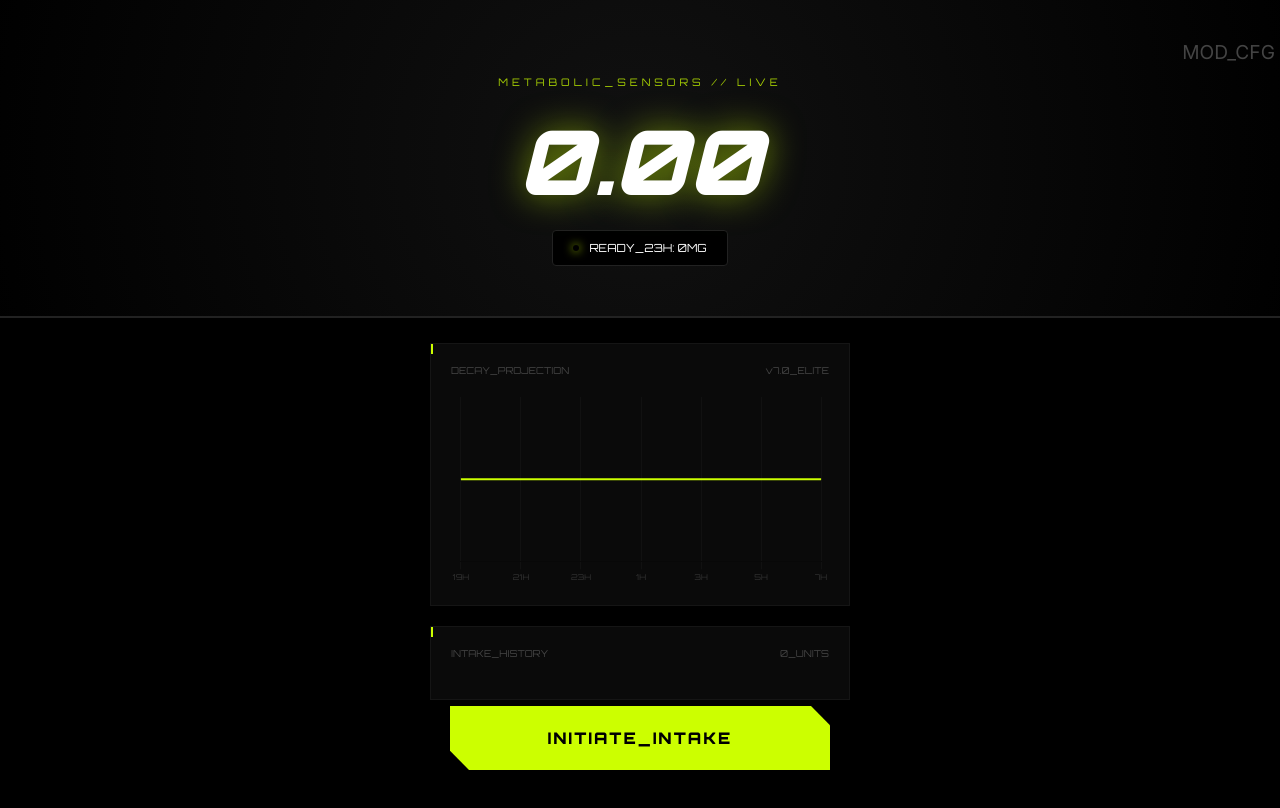
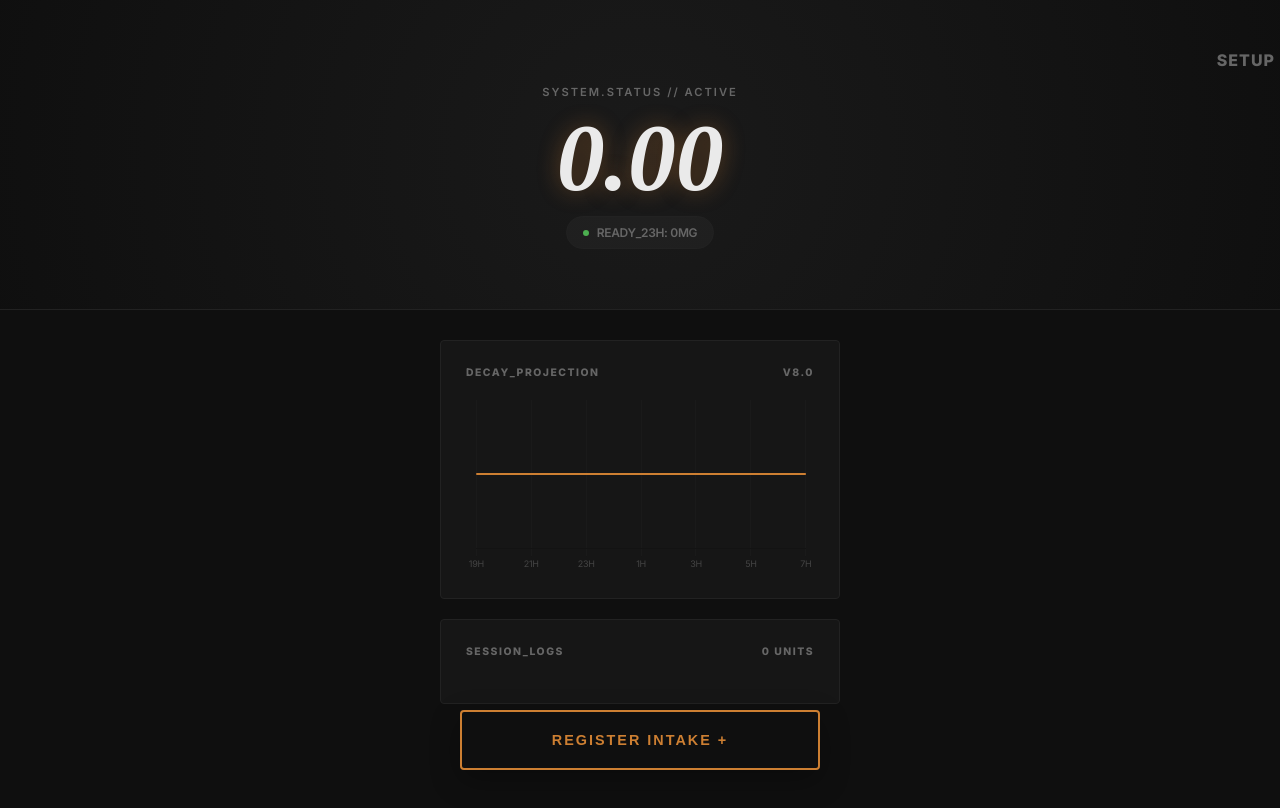
Before and after one commit to Voiston/Coffee-Tracker, a plain HTML site: page index.html in a window 1280 px wide. Drawn offline with nearby package versions, Linux system fonts and the light colour scheme; a web font is replaced by a local one.

Commit message:
Update index.html

```diff
--- a/index.html
+++ b/index.html
@@ -3,23 +3,24 @@
 <head>
     <meta charset="UTF-8">
     <meta name="viewport" content="width=device-width, initial-scale=1.0, maximum-scale=1.0, user-scalable=no, viewport-fit=cover">
-    <title>CAFFEINE X-TRACKER ELITE</title>
+    <title>Caffeine Protocol v8</title>
 
     <script src="https://cdn.jsdelivr.net/npm/chart.js"></script>
     <meta name="apple-mobile-web-app-capable" content="yes">
-    <meta name="apple-mobile-web-app-status-bar-style" content="black">
+    <meta name="apple-mobile-web-app-status-bar-style" content="black-translucent">
 
     <style>
-        @import url('https://fonts.googleapis.com/css2?family=Orbitron:wght@400;900&family=Inter:wght@400;700;900&display=swap');
+        /* Import des polices : Playfair pour l'élégance, Inter pour la technique */
+        @import url('https://fonts.googleapis.com/css2?family=Playfair+Display:ital,wght@1,900&family=Inter:wght@400;600;800&display=swap');
 
         :root {
-            --bg: #000000;
-            --surface: #0A0A0A;
-            --accent: #CCFF00;
-            --danger: #FF003C;
-            --text: #FFFFFF;
-            --text-dim: #444444;
-            --radius: 8px;
+            --bg: #0F0F0F; /* Anthracite très sombre */
+            --surface: #161616;
+            --accent: #CD7F32; /* Bronze brossé */
+            --accent-dim: #4A3A2C;
+            --text: #EAEAEA;
+            --text-dim: #666666;
+            --radius: 4px; /* Très faible pour un look taillé */
         }
 
         body {
@@ -28,146 +29,154 @@
             color: var(--text);
             margin: 0; padding: 0;
             display: flex; flex-direction: column; align-items: center;
+            letter-spacing: -0.02em;
         }
 
         /* --- DASHBOARD HEADER --- */
         .hero {
             width: 100%;
-            padding: 70px 20px 50px;
-            background: radial-gradient(circle at center, #111 0%, #000 100%);
-            border-bottom: 2px solid #222;
+            padding: 80px 20px 60px;
+            background: radial-gradient(circle at center, #1a1a1a 0%, #0F0F0F 100%);
+            border-bottom: 1px solid #222;
             text-align: center;
             position: relative;
         }
 
         .settings-btn {
-            position: absolute; top: 40px; right: 25px;
-            color: var(--text-dim); font-size: 1.2rem;
+            position: absolute; top: 50px; right: 25px;
+            color: var(--text-dim); font-size: 1rem; cursor: pointer;
+            text-transform: uppercase; font-weight: 800; letter-spacing: 1px;
         }
 
-        .label-tech {
-            font-family: 'Orbitron', sans-serif;
-            font-size: 0.65rem;
-            letter-spacing: 4px;
-            color: var(--accent);
-            opacity: 0.8;
+        .label-refined {
+            font-size: 0.7rem;
+            letter-spacing: 2px;
+            color: var(--text-dim);
+            text-transform: uppercase;
+            font-weight: 600;
         }
 
-        /* --- EFFET PULSE RÉACTIF --- */
+        /* --- NOUVEL EFFET PULSE (VISIBLE) --- */
         #mg-display {
-            font-family: 'Orbitron', sans-serif;
-            font-size: 5.5rem;
+            font-family: 'Playfair Display', serif;
+            font-size: 6rem;
             font-weight: 900;
             font-style: italic;
             display: block;
-            margin: 15px 0;
+            margin: 10px 0;
             color: var(--text);
-            transition: text-shadow 0.3s ease;
+            line-height: 1;
+            /* La lueur Bronze qui respire */
+            text-shadow: 0 0 15px rgba(205, 127, 50, 0);
+            transition: text-shadow 0.5s ease;
         }
 
-        @keyframes pulse-glow {
-            0% { text-shadow: 0 0 10px rgba(204, 255, 0, 0.2); transform: scale(1); }
-            50% { text-shadow: 0 0 40px rgba(204, 255, 0, 0.6); transform: scale(1.02); }
-            100% { text-shadow: 0 0 10px rgba(204, 255, 0, 0.2); transform: scale(1); }
+        @keyframes pulse-glow-bronze {
+            0% { text-shadow: 0 0 10px rgba(205, 127, 50, 0.1); }
+            50% { text-shadow: 0 0 35px rgba(205, 127, 50, 0.7); }
+            100% { text-shadow: 0 0 10px rgba(205, 127, 50, 0.1); }
         }
 
         .active-pulse {
-            animation: pulse-glow var(--pulse-speed, 2s) infinite ease-in-out;
+            animation: pulse-glow-bronze var(--pulse-speed, 3s) infinite ease-in-out;
         }
 
-        .sleep-indicator {
+        .sleep-badge {
             display: inline-flex;
             align-items: center;
-            gap: 10px;
-            padding: 10px 20px;
-            background: #000;
+            gap: 8px;
+            padding: 8px 16px;
+            background: rgba(255,255,255,0.03);
             border: 1px solid #222;
-            border-radius: 4px;
-            font-family: 'Orbitron', sans-serif;
-            font-size: 0.7rem;
+            border-radius: 20px;
+            font-size: 0.75rem;
+            font-weight: 600;
+            color: var(--text-dim);
         }
 
-        .status-dot { width: 6px; height: 6px; border-radius: 50%; box-shadow: 0 0 10px currentColor; }
+        .status-dot { width: 6px; height: 6px; border-radius: 50%; background: currentColor; }
 
-        /* --- LAYOUT --- */
-        .container { width: 92%; max-width: 420px; margin-top: 25px; padding-bottom: 140px; }
+        /* --- LAYOUT & CARDS --- */
+        .container { width: 90%; max-width: 400px; margin-top: 30px; padding-bottom: 140px; }
 
         .card {
             background: var(--surface);
-            border: 1px solid #151515;
-            padding: 20px;
+            border: 1px solid #222;
+            padding: 25px;
             margin-bottom: 20px;
-            position: relative;
-        }
-
-        .card::before {
-            content: ""; position: absolute; top: 0; left: 0; width: 2px; height: 10px; background: var(--accent);
+            border-radius: var(--radius);
         }
 
         .card-header {
-            font-family: 'Orbitron', sans-serif;
-            font-size: 0.6rem;
+            font-size: 0.65rem;
             color: var(--text-dim);
             margin-bottom: 20px;
+            text-transform: uppercase;
+            letter-spacing: 1.5px;
+            font-weight: 800;
             display: flex; justify-content: space-between;
         }
 
-        /* --- ACTION BUTTON --- */
+        /* --- ACTION BUTTON (AFFINÉ) --- */
         .btn-main {
             position: fixed; bottom: 30px;
-            width: 85%; max-width: 380px;
-            background: var(--accent);
-            color: #000;
-            border: none;
-            padding: 22px;
-            font-family: 'Orbitron', sans-serif;
-            font-weight: 900;
-            font-size: 1rem;
+            width: 85%; max-width: 360px;
+            background: none;
+            color: var(--accent);
+            border: 2px solid var(--accent);
+            padding: 20px;
+            font-size: 0.9rem;
+            font-weight: 800;
+            text-transform: uppercase;
             letter-spacing: 2px;
             z-index: 100;
-            clip-path: polygon(0 0, 95% 0, 100% 30%, 100% 100%, 5% 100%, 0 70%);
+            border-radius: var(--radius);
+            box-shadow: 0 10px 30px rgba(0,0,0,0.3);
         }
+        .btn-main:active { background: var(--accent-dim); color: var(--text); }
 
         /* --- LOGS --- */
         .log-item {
             display: flex; justify-content: space-between; align-items: center;
-            padding: 15px 0; border-bottom: 1px solid #111;
+            padding: 15px 0; border-bottom: 1px solid #222;
         }
-        .log-info strong { font-family: 'Orbitron'; font-size: 0.9rem; color: var(--accent); }
-        .log-info div { font-size: 0.7rem; color: var(--text-dim); text-transform: uppercase; margin-top: 4px; }
-        .delete-btn { color: var(--danger); font-family: 'Orbitron'; font-size: 0.8rem; padding: 10px; }
+        .log-info strong { font-size: 0.95rem; color: var(--text); font-weight: 700; }
+        .log-info div { font-size: 0.7rem; color: var(--text-dim); text-transform: uppercase; margin-top: 4px; font-weight: 600; }
+        .delete-btn { color: #444; font-size: 0.8rem; padding: 10px; font-weight: 800; }
 
         /* --- MODALS --- */
         .modal-overlay {
             position: fixed; top: 0; left: 0; right: 0; bottom: 0;
-            background: rgba(0,0,0,0.98); display: none;
+            background: rgba(0,0,0,0.92); display: none;
             justify-content: center; align-items: center; z-index: 200;
+            backdrop-filter: blur(5px);
         }
         .modal {
-            background: #050505; width: 85%; padding: 40px 25px;
-            border: 1px solid #222; position: relative;
+            background: #111; width: 85%; max-width: 340px;
+            padding: 35px; border: 1px solid #333;
+            border-radius: var(--radius);
         }
-        .grid-options { display: grid; grid-template-columns: 1fr 1fr; gap: 15px; margin-bottom: 30px; }
+        .grid-options { display: grid; grid-template-columns: 1fr 1fr; gap: 15px; margin-bottom: 25px; }
         .btn-opt {
-            background: #111; border: 1px solid #333; color: #fff;
-            padding: 20px; font-family: 'Orbitron'; font-size: 0.8rem;
+            background: #1a1a1a; border: 1px solid #333; color: #fff;
+            padding: 18px; font-weight: 700; font-size: 0.8rem; border-radius: 4px;
         }
-        .btn-opt.active { background: var(--accent); color: #000; border-color: var(--accent); }
+        .btn-opt.active { background: var(--accent-dim); color: var(--accent); border-color: var(--accent); }
 
         input {
-            background: #000; border: 1px solid #222; color: #fff;
-            padding: 18px; width: 100%; margin-bottom: 15px; box-sizing: border-box;
-            font-family: 'Orbitron'; font-size: 1rem;
+            background: #000; border: 1px solid #333; color: #fff;
+            padding: 16px; width: 100%; margin-bottom: 15px; box-sizing: border-box;
+            font-size: 0.95rem; border-radius: 4px;
         }
     </style>
 </head>
 <body>
 
     <div class="hero">
-        <div class="settings-btn" onclick="openModal('modal-settings')">MOD_CFG</div>
-        <span class="label-tech">METABOLIC_SENSORS // LIVE</span>
+        <div class="settings-btn" onclick="openModal('modal-settings')">Setup</div>
+        <span class="label-refined">System.Status // Active</span>
         <span id="mg-display" class="active-pulse">0.00</span>
-        <div class="sleep-indicator" id="sleep-badge">
+        <div class="sleep-badge" id="sleep-badge">
             <div class="status-dot"></div>
             <span>ANALYZING...</span>
         </div>
@@ -175,47 +184,47 @@
 
     <div class="container">
         <div class="card">
-            <div class="card-header"><span>DECAY_PROJECTION</span><span>v7.0_ELITE</span></div>
+            <div class="card-header"><span>Decay_Projection</span><span>v8.0</span></div>
             <canvas id="mainChart"></canvas>
         </div>
 
         <div class="card">
-            <div class="card-header"><span>INTAKE_HISTORY</span><span id="entry-count">0_UNITS</span></div>
+            <div class="card-header"><span>Session_Logs</span><span id="entry-count">0 UNITS</span></div>
             <div id="history-list"></div>
         </div>
     </div>
 
-    <button class="btn-main" onclick="openModal('modal-add')">INITIATE_INTAKE</button>
+    <button class="btn-main" onclick="openModal('modal-add')">Register Intake +</button>
 
     <div class="modal-overlay" id="modal-add" onclick="closeModals()">
         <div class="modal" onclick="event.stopPropagation()">
-            <span class="label-tech" style="display:block; margin-bottom:30px;">SELECT_DOSE_TYPE</span>
+            <span class="label-refined" style="display:block; margin-bottom:25px;">Select_Dose</span>
             <div class="grid-options">
-                <button class="btn-opt" id="p-7" onclick="setPreset(70, 'FORCE_7', 'p-7')">F7_70MG</button>
-                <button class="btn-opt" id="p-d" onclick="setPreset(3, 'DECAF', 'p-d')">DCF_3MG</button>
+                <button class="btn-opt" id="p-7" onclick="setPreset(70, 'Force 7', 'p-7')">F7_70mg</button>
+                <button class="btn-opt" id="p-d" onclick="setPreset(3, 'Decaf', 'p-d')">Dcf_3mg</button>
             </div>
-            <input type="number" id="in-mg" placeholder="CUSTOM_MG">
+            <input type="number" id="in-mg" placeholder="Custom MG">
             <input type="time" id="in-t">
-            <button class="btn-main" style="position:static; width:100%; margin-top:30px;" onclick="saveEntry()">CONFIRM_DATA</button>
+            <button class="btn-main" style="position:static; width:100%; margin-top:25px; background:var(--accent); color:#000;" onclick="saveEntry()">Execute Protocol</button>
         </div>
     </div>
 
     <div class="modal-overlay" id="modal-settings" onclick="closeModals()">
         <div class="modal" onclick="event.stopPropagation()">
-            <span class="label-tech" style="display:block; margin-bottom:30px;">BIOMETRIC_ADJUST</span>
+            <span class="label-refined" style="display:block; margin-bottom:25px;">Metabolic_Config</span>
             <div style="text-align:center;">
-                <span style="font-family:'Orbitron'; font-size:4rem; color:var(--accent); font-style:italic;" id="hl-val">5.0</span>
-                <span class="label-tech">HL_PERIOD</span>
-                <input type="range" id="hl-range" min="2" max="10" step="0.5" style="width:100%; margin:40px 0;" oninput="updateHl(this.value)">
+                <span style="font-family:'Playfair Display', serif; font-size:4rem; color:var(--accent); font-style:italic;" id="hl-val">5.0</span>
+                <span class="label-refined" style="display:block; margin-top:-10px;">Hours HL</span>
+                <input type="range" id="hl-range" min="2" max="10" step="0.5" style="width:100%; margin:35px 0;" oninput="updateHl(this.value)">
             </div>
-            <button class="btn-opt" style="width:100%;" onclick="closeModals()">RETURN</button>
-            <button onclick="clearAll()" style="color:var(--danger); background:none; border:none; width:100%; margin-top:30px; font-size:0.55rem; font-family:'Orbitron'; opacity:0.5;">WIPE_LOCAL_STORAGE</button>
+            <button class="btn-opt" style="width:100%;" onclick="closeModals()">Close</button>
+            <button onclick="clearAll()" style="color:#444; background:none; border:none; width:100%; margin-top:25px; font-size:0.6rem; font-weight:800; text-decoration:underline;">RESET_DATABASE</button>
         </div>
     </div>
 
 <script>
-    let entries = JSON.parse(localStorage.getItem('caf_v7') || '[]');
-    let hl = parseFloat(localStorage.getItem('caf_hl_v7') || '5');
+    let entries = JSON.parse(localStorage.getItem('caf_v8') || '[]');
+    let hl = parseFloat(localStorage.getItem('caf_hl_v8') || '5');
     let preset = { mg: 0, lbl: "" };
     let chart;
 
@@ -240,10 +249,10 @@
         const display = document.getElementById('mg-display');
         display.innerText = cur.toFixed(2);
 
-        // --- UPDATE PULSE SPEED ---
-        // Plus le taux est haut, plus ça bat vite (de 3s à 0.6s)
-        let speed = 3 - (Math.min(cur, 200) / 100) * 1.2;
-        if (speed < 0.6) speed = 0.6;
+        // --- UPDATE PULSE SPEED (DYNAMIQUE) ---
+        // Vitesse de pulsation de 4s (clean) à 0.8s (boosté à 150mg+)
+        let speed = 4 - (Math.min(cur, 150) / 150) * 3.2;
+        if (speed < 0.8) speed = 0.8;
         display.style.setProperty('--pulse-speed', speed + 's');
 
         // --- SLEEP STATUS ---
@@ -253,9 +262,9 @@
         const dot = b.querySelector('.status-dot');
         const txt = b.querySelector('span');
 
-        if(pred < 50) { dot.style.color = '#CCFF00'; b.style.borderColor = '#222'; txt.innerText = `READY_23H: ${pred.toFixed(0)}MG`; }
-        else if(pred < 100) { dot.style.color = '#FFAA00'; b.style.borderColor = '#FFAA0033'; txt.innerText = `WARN_23H: ${pred.toFixed(0)}MG`; }
-        else { dot.style.color = '#FF003C'; b.style.borderColor = '#FF003C33'; txt.innerText = `CRIT_23H: ${pred.toFixed(0)}MG`; }
+        if(pred < 50) { dot.style.color = '#4CAF50'; txt.innerText = `READY_23H: ${pred.toFixed(0)}MG`; }
+        else if(pred < 100) { dot.style.color = '#FF9800'; txt.innerText = `WARN_23H: ${pred.toFixed(0)}MG`; }
+        else { dot.style.color = '#EF5350'; txt.innerText = `CRIT_23H: ${pred.toFixed(0)}MG`; }
 
         updateChart(now);
         renderHistory();
@@ -264,11 +273,11 @@
     function renderHistory() {
         const list = document.getElementById('history-list');
         list.innerHTML = "";
-        document.getElementById('entry-count').innerText = `${entries.length}_UNITS`;
+        document.getElementById('entry-count').innerText = `${entries.length} UNITS`;
         [...entries].sort((a,b) => new Date(b.d) - new Date(a.d)).slice(0,4).forEach((i, idx) => {
             const div = document.createElement('div');
             div.className = 'log-item';
-            div.innerHTML = `<div class="log-info"><strong>${i.lbl}</strong><div>${i.mg}MG @ ${new Date(i.d).getHours()}H${new Date(i.d).getMinutes().toString().padStart(2,'0')}</div></div><div class="delete-btn" onclick="removeEntry(${entries.length - 1 - idx})">DEL</div>`;
+            div.innerHTML = `<div class="log-info"><strong>${i.lbl} / ${i.mg}mg</strong><div>${new Date(i.d).getHours()}H${new Date(i.d).getMinutes().toString().padStart(2,'0')}</div></div><div class="delete-btn" onclick="removeEntry(${entries.length - 1 - idx})">DEL</div>`;
             list.appendChild(div);
         });
     }
@@ -276,7 +285,7 @@
     function saveEntry() {
         const custom = parseFloat(document.getElementById('in-mg').value);
         const mg = custom || preset.mg;
-        const lbl = custom ? "MANUAL" : preset.lbl;
+        const lbl = custom ? "Custom" : preset.lbl;
         const t = document.getElementById('in-t').value;
         if(!mg || !t) return;
         const [h,m] = t.split(':');
@@ -287,7 +296,7 @@
     }
 
     function removeEntry(idx) { entries.splice(idx, 1); saveStorage(); }
-    function saveStorage() { localStorage.setItem('caf_v7', JSON.stringify(entries)); update(); }
+    function saveStorage() { localStorage.setItem('caf_v8', JSON.stringify(entries)); update(); }
     function openModal(id) {
         document.getElementById(id).style.display = 'flex';
         if(id === 'modal-add') document.getElementById('in-t').value = new Date().getHours().toString().padStart(2,'0')+":"+new Date().getMinutes().toString().padStart(2,'0');
@@ -298,15 +307,18 @@
         document.querySelectorAll('.btn-opt').forEach(b => b.classList.remove('active'));
         document.getElementById(id).classList.add('active');
     }
-    function updateHl(v) { hl = parseFloat(v); document.getElementById('hl-val').innerText = hl.toFixed(1); localStorage.setItem('caf_hl_v7', v); update(); }
+    function updateHl(v) { hl = parseFloat(v); document.getElementById('hl-val').innerText = hl.toFixed(1); localStorage.setItem('caf_hl_v8', v); update(); }
     function clearAll() { if(confirm("FORMAT ALL DATA?")) { entries = []; saveStorage(); location.reload(); } }
 
     function initChart() {
         const ctx = document.getElementById('mainChart').getContext('2d');
+        Chart.defaults.color = '#444';
+        Chart.defaults.font.family = 'Inter';
+
         chart = new Chart(ctx, {
             type: 'line',
-            data: { labels: [], datasets: [{ data: [], borderColor: '#CCFF00', borderWidth: 2, tension: 0.2, fill: true, backgroundColor: 'rgba(204, 255, 0, 0.02)', pointRadius: 0 }] },
-            options: { responsive: true, plugins: { legend: false }, scales: { y: { display: false }, x: { ticks: { color: '#333', font: { family: 'Orbitron', size: 8 } }, grid: { color: '#111' } } } }
+            data: { labels: [], datasets: [{ data: [], borderColor: '#CD7F32', borderWidth: 2, tension: 0.3, fill: true, backgroundColor: 'rgba(205, 127, 50, 0.01)', pointRadius: 0 }] },
+            options: { responsive: true, plugins: { legend: false }, scales: { y: { display: false }, x: { ticks: { font: { size: 9 } }, grid: { color: '#1a1a1a' } } } }
         });
     }
 
```
